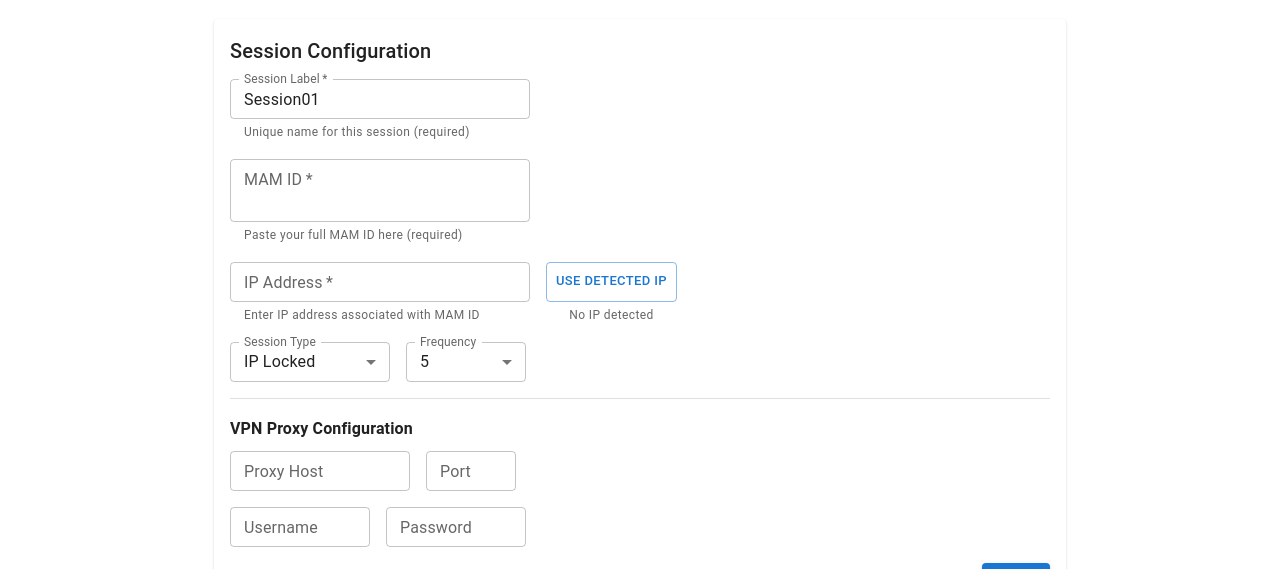
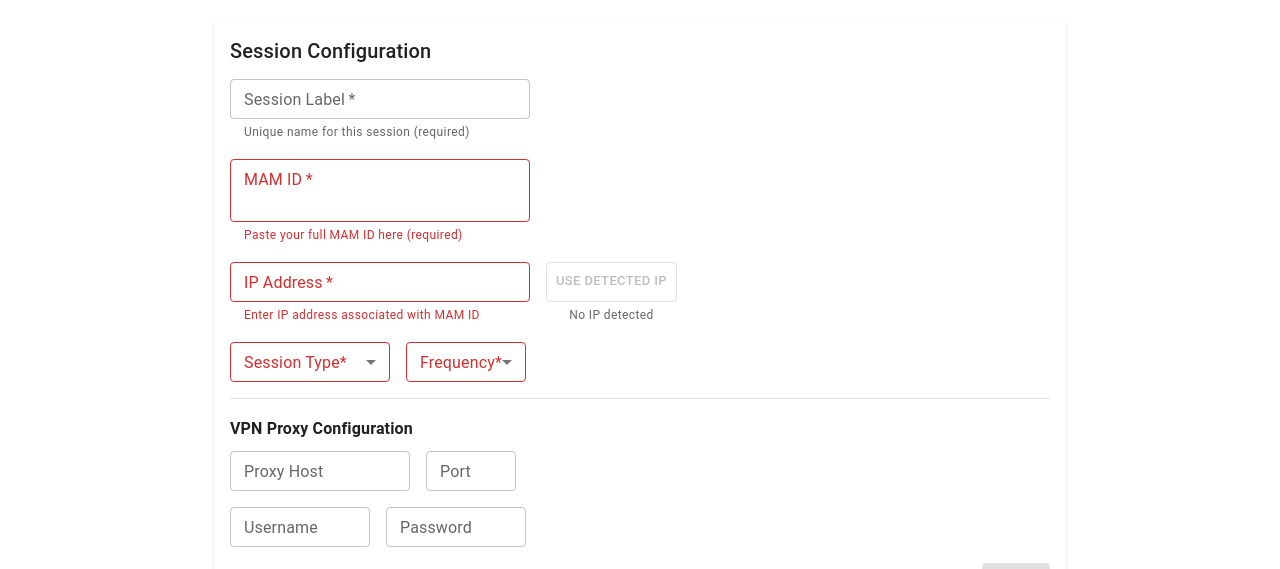
Before and after one commit to sirjmann92/mousetrap, a React (Create React App) app in the folder frontend/: page / in a window 1280 px wide. Both pictures are taken after a click on the button 1036 px from the left and 256 px from the top of the page. Shown: the part 205-774 px from the top of the page. Built offline with nearby package versions, Linux system fonts and the light colour scheme; no server answers; some icons are missing.

Commit message:
feat: enhance session configuration validation; add error handling for required fields and improve user feedback

```diff
--- a/frontend/src/App.jsx
+++ b/frontend/src/App.jsx
@@ -44,13 +44,11 @@ export default function App() {
     }), [mode]);
 
   // App state (shared via props)
-  const [selectedLabel, setSelectedLabel] = React.useState(() => {
-    return window.localStorage.getItem('lastSessionLabel') || "Session01";
-  });
-  const [label, setLabel] = React.useState("Session01");
-  const [oldLabel, setOldLabel] = React.useState("Session01");
+  const [selectedLabel, setSelectedLabel] = React.useState("");
+  const [label, setLabel] = React.useState("");
+  const [oldLabel, setOldLabel] = React.useState("");
   const [mamId, setMamId] = React.useState("");
-  const [sessionType, setSessionType] = React.useState("IP Locked");
+  const [sessionType, setSessionType] = React.useState("");
   const [mamIp, setMamIp] = React.useState("");
   const [buffer, setBuffer] = React.useState(52000);
   const [wedgeHours, setWedgeHours] = React.useState(168);
@@ -58,8 +56,8 @@ export default function App() {
   const [autoVIP, setAutoVIP] = React.useState(false);
   const [autoUpload, setAutoUpload] = React.useState(false);
   const [autoMillionairesVault, setAutoMillionairesVault] = React.useState(false);
-  const [currentASN, setCurrentASN] = React.useState("12345"); // Replace with actual ASN logic!
-  const [checkFrequency, setCheckFrequency] = React.useState(5); // Default frequency in minutes
+  const [currentASN, setCurrentASN] = React.useState("");
+  const [checkFrequency, setCheckFrequency] = React.useState("");
   const [detectedIp, setDetectedIp] = React.useState("");
   const [points, setPoints] = React.useState(null);
   const [cheese, setCheese] = React.useState(null);
@@ -67,6 +65,16 @@ export default function App() {
   const [vipWeeks, setVipWeeks] = React.useState(4); // 4, 8, 'max'
   const [wedgeMethod, setWedgeMethod] = React.useState('points'); // 'points' or 'cheese'
   const [proxy, setProxy] = React.useState({});
+
+  // On mount, fetch detected IP and ASN for new sessions
+  React.useEffect(() => {
+    fetch('/api/status?label=' + encodeURIComponent(label || ''))
+      .then(res => res.json())
+      .then(data => {
+        if (data.detected_public_ip) setDetectedIp(data.detected_public_ip);
+        if (data.detected_public_ip_asn) setCurrentASN(data.detected_public_ip_asn);
+      });
+  }, []); // Only run once on mount
 
   // Load session config by label
   const loadSession = async (labelToLoad) => {
@@ -77,9 +85,9 @@ export default function App() {
       setLabel(cfg?.label ?? labelToLoad);
       setOldLabel(cfg?.label ?? labelToLoad);
       setMamId(cfg?.mam?.mam_id ?? "");
-      setSessionType(cfg?.mam?.session_type ?? "IP Locked");
+      setSessionType(cfg?.mam?.session_type ?? "");
       setMamIp(cfg?.mam_ip ?? "");
-      setCheckFrequency(cfg?.check_freq ?? 5);
+      setCheckFrequency(cfg?.check_freq ?? "");
       setProxy(cfg?.proxy ?? {});
       // Add other fields as needed
     } catch (e) {
--- a/frontend/src/components/MouseTrapConfigCard.jsx
+++ b/frontend/src/components/MouseTrapConfigCard.jsx
@@ -47,6 +47,9 @@ export default function MouseTrapConfigCard({
   const [proxyPassword, setProxyPassword] = useState(""); // blank unless user enters new
   const [hasPassword, setHasPassword] = useState(!!proxy.password);
 
+  // Validation state
+  const [labelError, setLabelError] = useState("");
+
   useEffect(() => {
     setProxyHost(proxy.host || "");
     setProxyPort(proxy.port || "");
@@ -55,14 +58,23 @@ export default function MouseTrapConfigCard({
     setHasPassword(!!proxy.password);
   }, [proxy]);
 
+  // Validation logic
+  useEffect(() => {
+    setLabelError(!label || label.trim() === "" ? "Session label is required." : "");
+  }, [label]);
+
+  const sessionTypeError = !sessionType || sessionType === "" ? "Required" : "";
+  const freqError = !checkFrequency || checkFrequency === "" || isNaN(checkFrequency) || checkFrequency < 1 ? "Required" : "";
+  const mamIdError = !mamId || mamId.trim() === "";
+  const ipError = !mamIp || mamIp.trim() === "";
+
+  const allValid = !labelError && !mamIdError && !sessionTypeError && !ipError && !freqError;
+
   // Save config handler
   const handleSave = async () => {
     setSaveStatus("");
     setSaveError("");
-    if (!label || label.trim() === "") {
-      setSaveError("Session label is required.");
-      return;
-    }
+    if (!allValid) return;
     const payload = {
       label,
       old_label: oldLabel,
@@ -142,6 +154,7 @@ export default function MouseTrapConfigCard({
                 onChange={e => setMamId(e.target.value)}
                 size="small"
                 required
+                error={mamIdError}
                 inputProps={{ maxLength: 300 }}
                 multiline
                 minRows={2}
@@ -160,6 +173,7 @@ export default function MouseTrapConfigCard({
                   onChange={e => setMamIp(e.target.value)}
                   size="small"
                   required
+                  error={ipError}
                   inputProps={{ maxLength: 16 }}
                   placeholder="e.g. 203.0.113.99"
                   helperText="Enter IP address associated with MAM ID"
@@ -171,6 +185,7 @@ export default function MouseTrapConfigCard({
                     size="small"
                     onClick={() => setMamIp(detectedIp)}
                     sx={{ height: 40 }}
+                    disabled={!detectedIp}
                   >
                     Use Detected IP
                   </Button>
@@ -185,24 +200,26 @@ export default function MouseTrapConfigCard({
           <Grid container spacing={2} alignItems="flex-end" sx={{ mb: 2 }}>
             <Grid item xs={12}>
               <Box sx={{ display: 'flex', alignItems: 'center', gap: 2 }}>
-                <FormControl size="small" sx={{ minWidth: 160, maxWidth: 190, flex: 2 }}>
-                  <InputLabel>Session Type</InputLabel>
+                <FormControl size="small" sx={{ minWidth: 160, maxWidth: 190, flex: 2 }} error={!!sessionTypeError}>
+                  <InputLabel>Session Type*</InputLabel>
                   <Select
-                    value={sessionType}
-                    label="Session Type"
+                    value={sessionType || ""}
+                    label="Session Type*"
                     onChange={e => setSessionType(e.target.value)}
                   >
+                    <MenuItem value="">Select...</MenuItem>
                     <MenuItem value="IP Locked">IP Locked</MenuItem>
                     <MenuItem value="ASN Locked">ASN Locked</MenuItem>
                   </Select>
                 </FormControl>
-                <FormControl size="small" sx={{ minWidth: 120, maxWidth: 160, flex: 1 }}>
-                  <InputLabel>Frequency</InputLabel>
+                <FormControl size="small" sx={{ minWidth: 120, maxWidth: 160, flex: 1 }} error={!!freqError}>
+                  <InputLabel>Frequency*</InputLabel>
                   <Select
-                    value={checkFrequency}
-                    label="Frequency"
+                    value={checkFrequency || ""}
+                    label="Frequency*"
                     onChange={e => setCheckFrequency(Number(e.target.value))}
                   >
+                    <MenuItem value="">Select...</MenuItem>
                     {Array.from({ length: 60 }, (_, i) => (
                       <MenuItem key={i + 1} value={i + 1}>{i + 1}</MenuItem>
                     ))}
@@ -278,7 +295,7 @@ export default function MouseTrapConfigCard({
             </Grid>
           </Grid>
           <Box sx={{ textAlign: "right", mt: 2 }}>
-            <Button variant="contained" color="primary" onClick={handleSave}>
+            <Button variant="contained" color="primary" onClick={handleSave} disabled={!allValid}>
               SAVE
             </Button>
           </Box>
```
Also changed, not shown: 2 other files (tests, documents, lock files or other folders).
